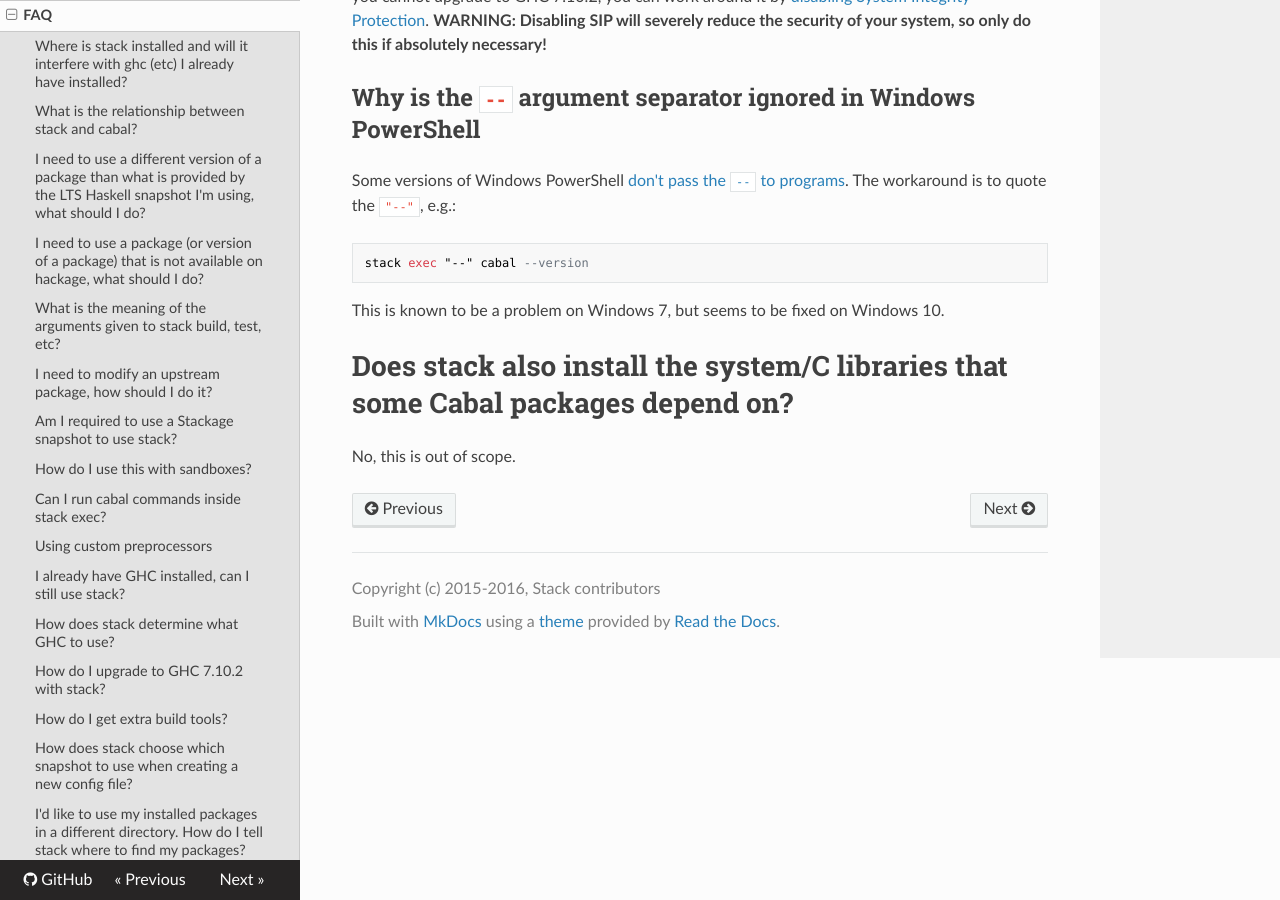
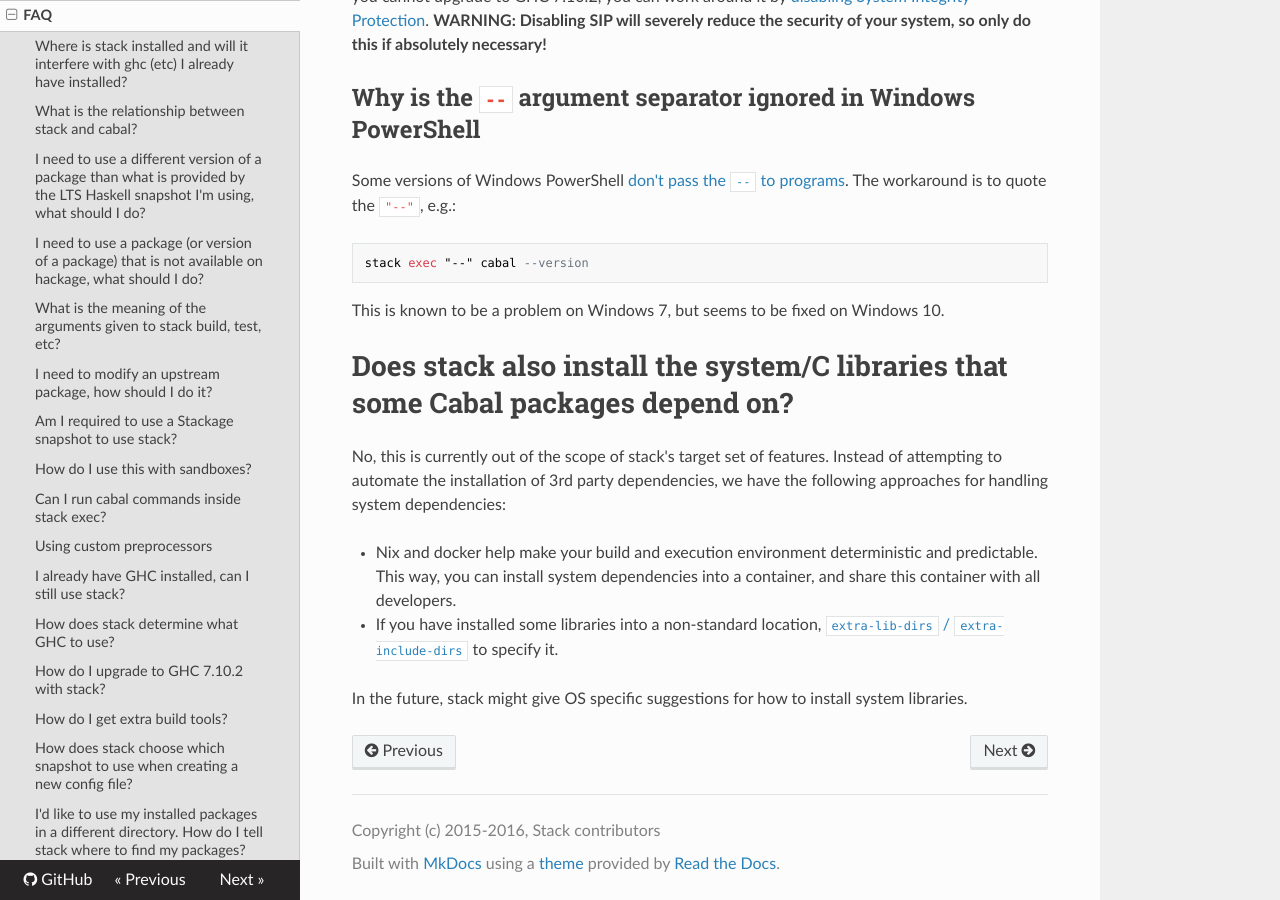
Before and after one commit to commercialhaskell/stack, an MkDocs documentation site: the page built from doc/faq.md, in a window 1280 px wide and 900 px high, scrolled down 9278 px. Built offline with MkDocs 1.6.1, drawn with Linux system fonts in a browser that asks for light colours; nearby versions of some CDN libraries; old or Windows-style settings are respelled for this version of MkDocs.

Commit message:
Additions to doc about system dep install #2403

```diff
--- a/doc/faq.md
+++ b/doc/faq.md
@@ -346,4 +346,17 @@
 
 # Does stack also install the system/C libraries that some Cabal packages depend on?
 
-No, this is out of scope.
+No, this is currently out of the scope of stack's target set of features.
+Instead of attempting to automate the installation of 3rd party dependencies, we
+have the following approaches for handling system dependencies:
+
+* Nix and docker help make your build and execution environment deterministic
+  and predictable. This way, you can install system dependencies into a
+  container, and share this container with all developers.
+
+* If you have installed some libraries into a non-standard location,
+  [`extra-lib-dirs` / `extra-include-dirs`](yaml_configuration.md#extra-include-dirsextra-lib-dirs)
+  to specify it.
+
+In the future, stack might give OS specific suggestions for how to install
+system libraries.
```
